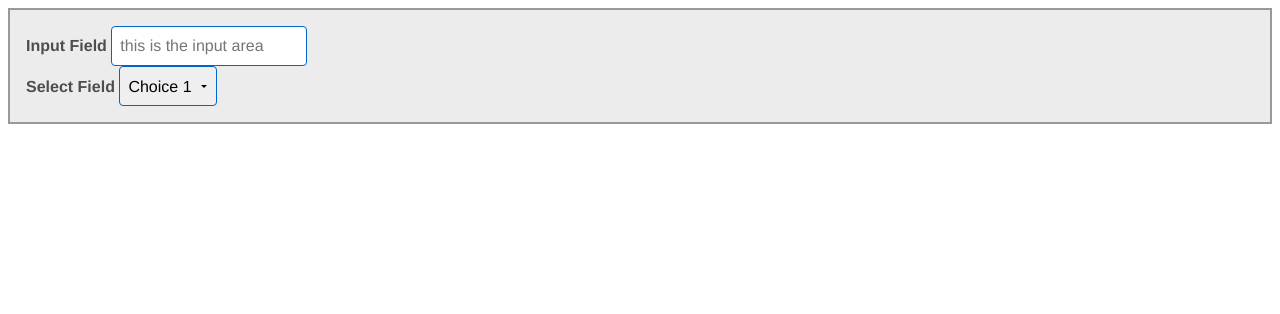
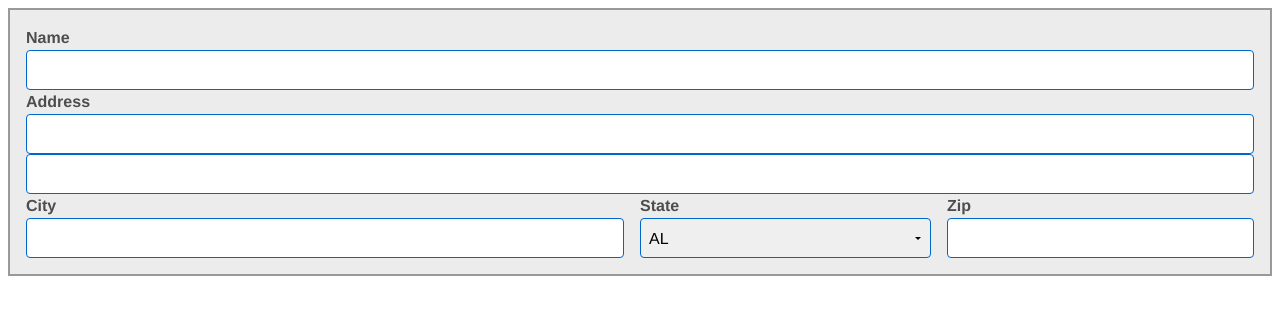
Before and after one commit to thaddeuspearson/LS-LS202, a plain HTML site: page basic_form.html in a window 1280 px wide. Drawn offline with Linux system fonts and the light colour scheme.

Commit message:
basic form complete

```diff
--- a/basic_form.html
+++ b/basic_form.html
@@ -50,23 +50,94 @@
                 background-repeat: no-repeat;
                 padding-right: 1.5rem;
             }
+            .top-to-bottom label,
+            .top-to-bottom input[type="text"] {
+                display: block;
+                width: 100%;
+            }
+
+            .top-to-bottom dl.partial {
+                box-sizing: border-box;
+                display: inline-block;
+                padding-right: 1rem;
+                vertical-align: top;
+            }
+
+            .top-to-bottom dl.address {
+                width: 100%;
+            }
+
+            .top-to-bottom dl.city {
+                width: 50%;
+            }
+
+            .top-to-bottom dl.state {
+                width: 25%;
+            }
+
+            .top-to-bottom dl.zipcode {
+                padding-right: 0;
+                width: 25%;
+            }
+
+            .top-to-bottom dl dd {
+                width: auto;
+            }
+
+            .top-to-bottom fieldset,
+            .top-to-bottom dl,
+            .top-to-bottom dl dd,
+            .top-to-bottom dl dt {
+                font-size: 0;
+            }
+
+            .top-to-bottom dl label,
+            .top-to-bottom dl input[type="text"] {
+                font-size: 1rem;
+            }
+
+            .top-to-bottom select {
+                width: 100%;
+            }
         </style>
     </head>
     <body>
-        <form action="#" class="styled-form">
+        <form action="#" class="styled-form top-to-bottom">
             <fieldset>
-                <label for="text_field">Input Field</label>
-                <input type="text" name="text_field" id="text_field"
-                    placeholder="this is the input area">
+                <dl>
+                    <dt><label for="name">Name</label></dt>
+                    <dd><input type="text" id="name"></dd>
+                </dl>
 
-                <br>
+                <dl class="address">
+                    <dt><label for="address1">Address</label></dt>
+                    <dd>
+                        <input type="text" id="address1">
+                        <input type="text" id="address2">
+                    </dd>
+                </dl>
 
-                <label for="select_field">Select Field</label>
-                <select name="select_field" id="select_field">
-                <option>Choice 1</option>
-                <option>Choice 2</option>
-                <option>Choice 3</option>
-                </select>
+                <dl class="city partial">
+                    <dt><label for="city">City</label></dt>
+                    <dd><input type="text" id="city"></dd>
+                </dl>
+
+                <dl class="state partial">
+                    <dt><label for="state">State</label></dt>
+                    <dd>
+                        <select id="state">
+                            <option>AL</option>
+                            <option>AK</option>
+                            <option>AZ</option>
+                            <option>AR</option>
+                        </select>
+                    </dd>
+                </dl>
+
+                <dl class="zipcode partial">
+                    <dt><label for="zipcode">Zip</label></dt>
+                    <dd><input type="text" id="zipcode"></dd>
+                </dl>
             </fieldset>
         </form>
     </body>
```
